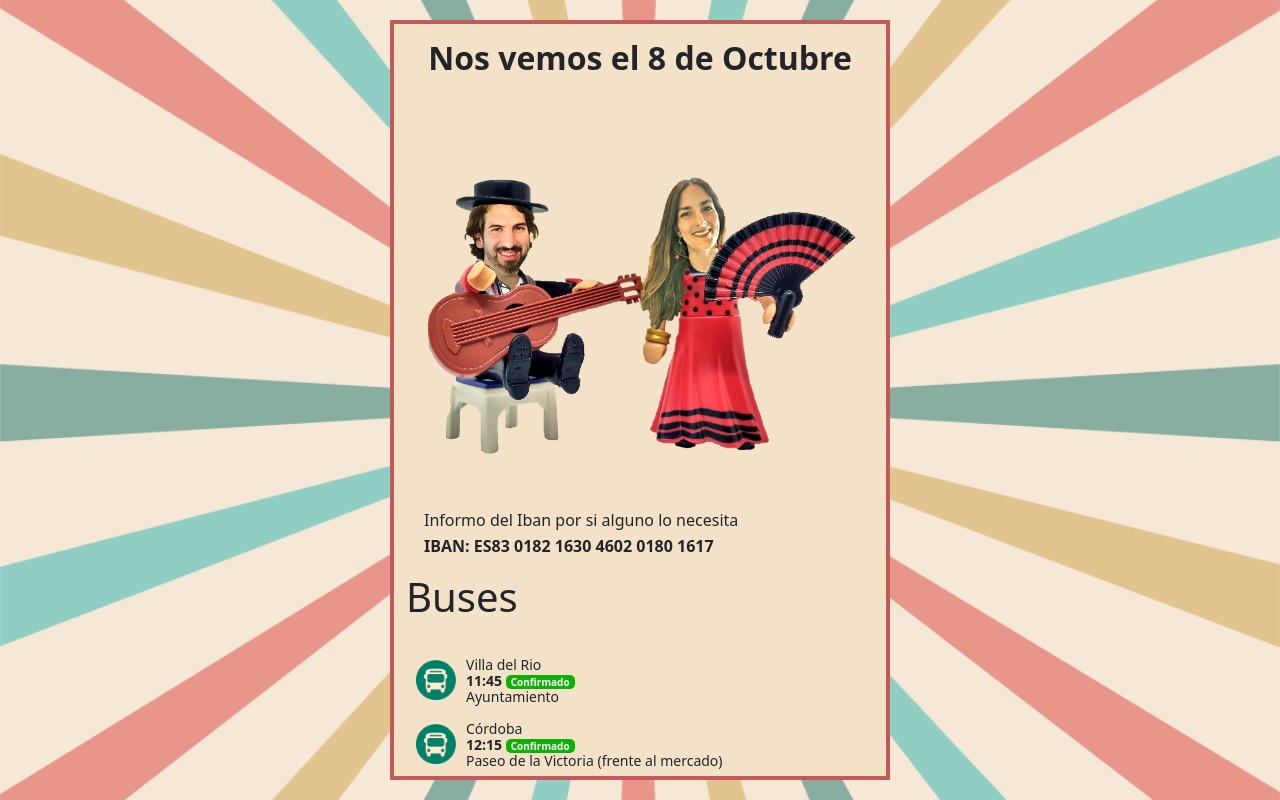
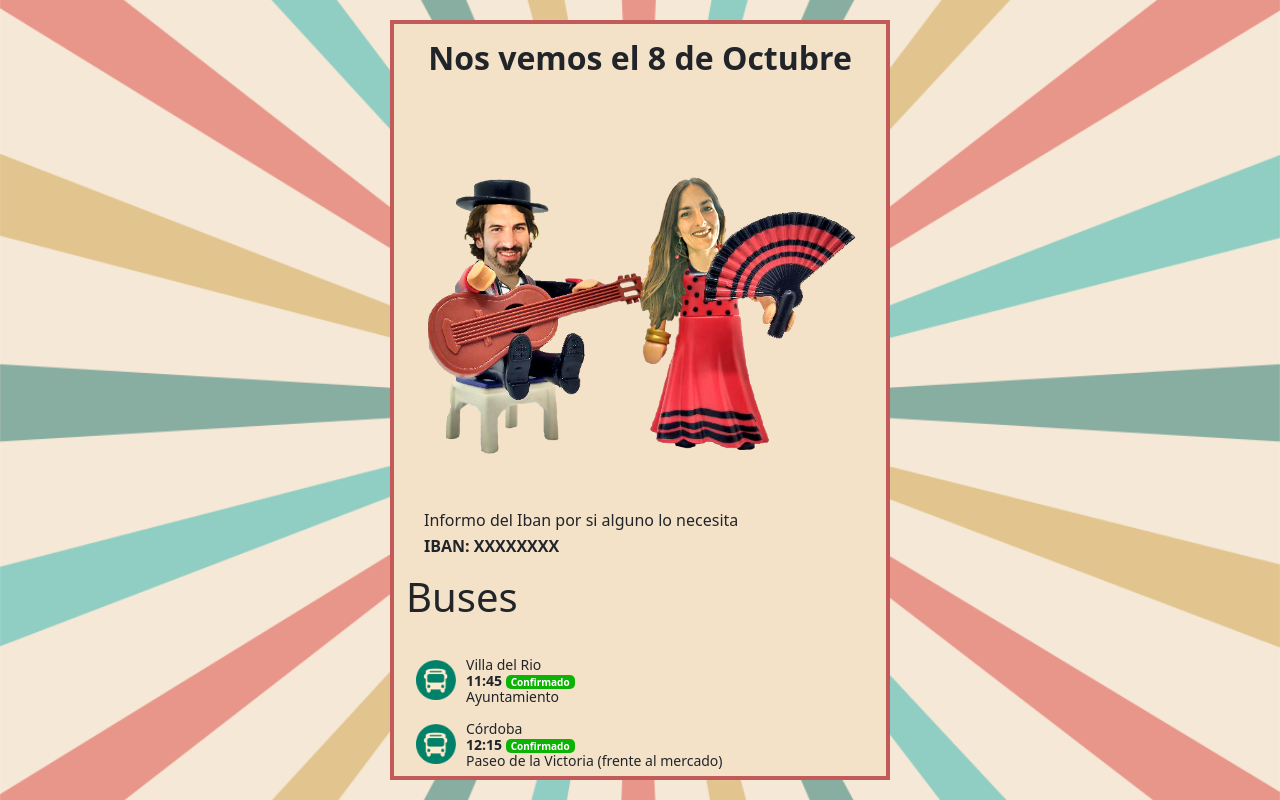
Before and after one commit to jmpeinado/boda, a plain HTML site: page index.html in a window 1280 px wide. Drawn offline with nearby package versions, Linux system fonts and the light colour scheme.

Commit message:
Update index.html

```diff
--- a/index.html
+++ b/index.html
@@ -39,7 +39,7 @@
 
     <div class="iban">
       <p>Informo del Iban por si alguno lo necesita</p>
-      <p class="fw-bold">IBAN: ES83 0182 1630 4602 0180 1617</p>
+      <p class="fw-bold">IBAN: XXXXXXXX</p>
     </div>
 
     <div id="bus" class="container cyj-bloque cyj-bloque-bus">
```
